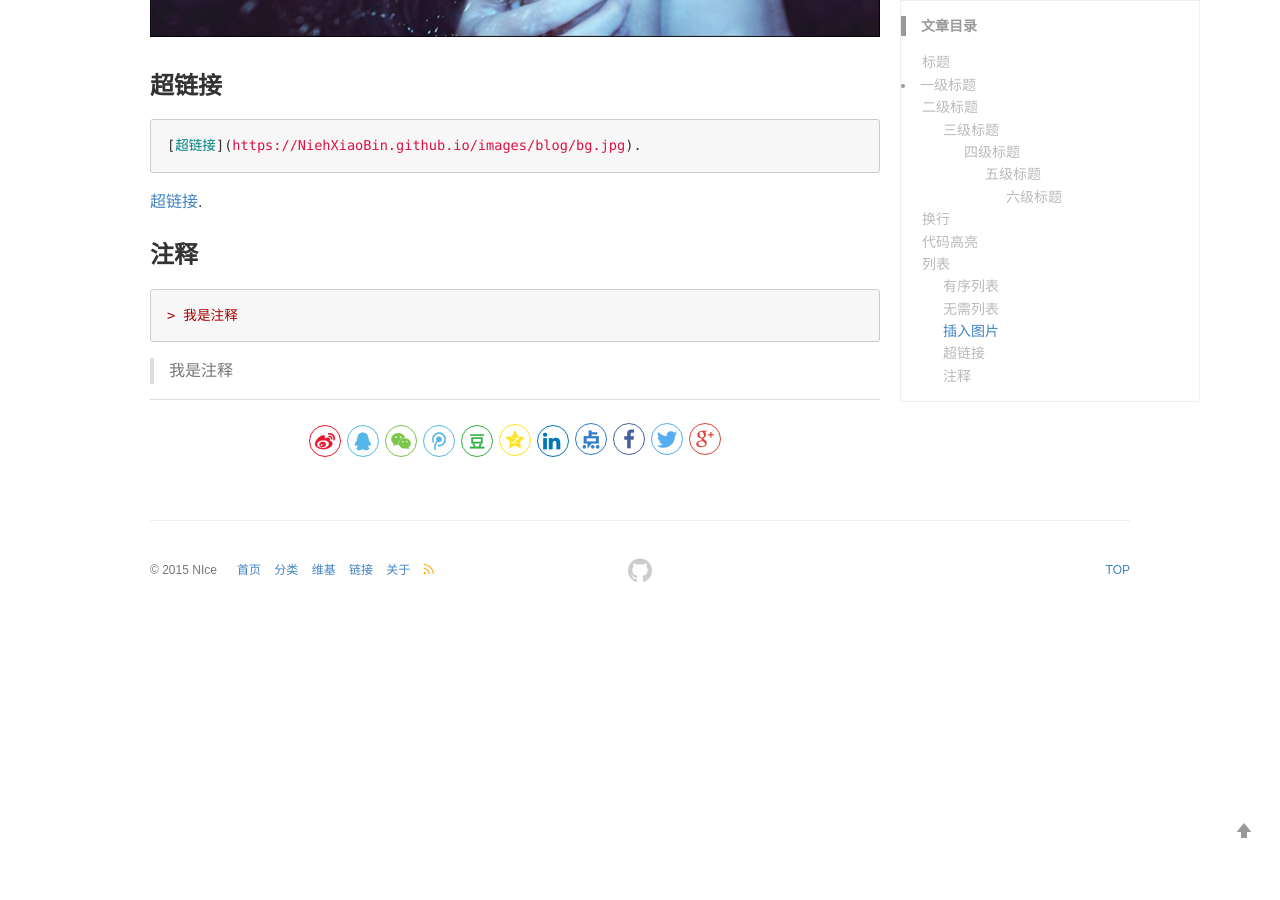
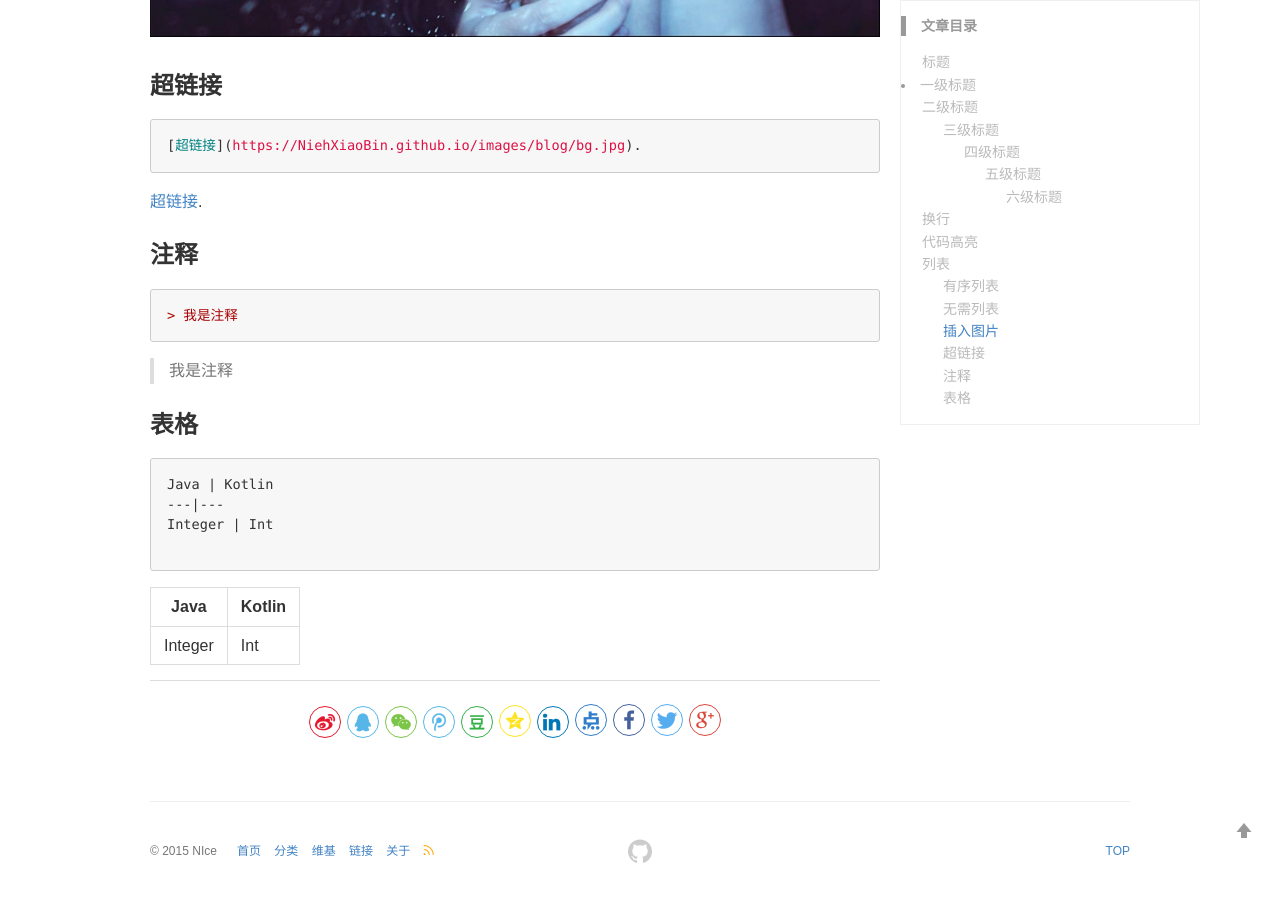
Before and after one commit to XiangQian0918/XiangQian0918.github.io, a Jekyll site: the page built from _posts/2018-09-01-Markdown-语法.md, in a window 1280 px wide and 900 px high, scrolled down 2896 px. Built offline with Jekyll 4.4.1, drawn with Linux system fonts in a browser that asks for light colours; before the commit the page ends 3515 px from its top, so only the background shows below that.

Commit message:
update markdown

````diff
--- a/_posts/2018-09-01-Markdown-语法.md
+++ b/_posts/2018-09-01-Markdown-语法.md
@@ -107,3 +107,16 @@ public class Hello{
 ```
 
 > 我是注释
+
+### 表格
+
+```markdown
+Java | Kotlin
+---|---
+Integer | Int
+
+```
+
+Java | Kotlin
+---|---
+Integer | Int
````
